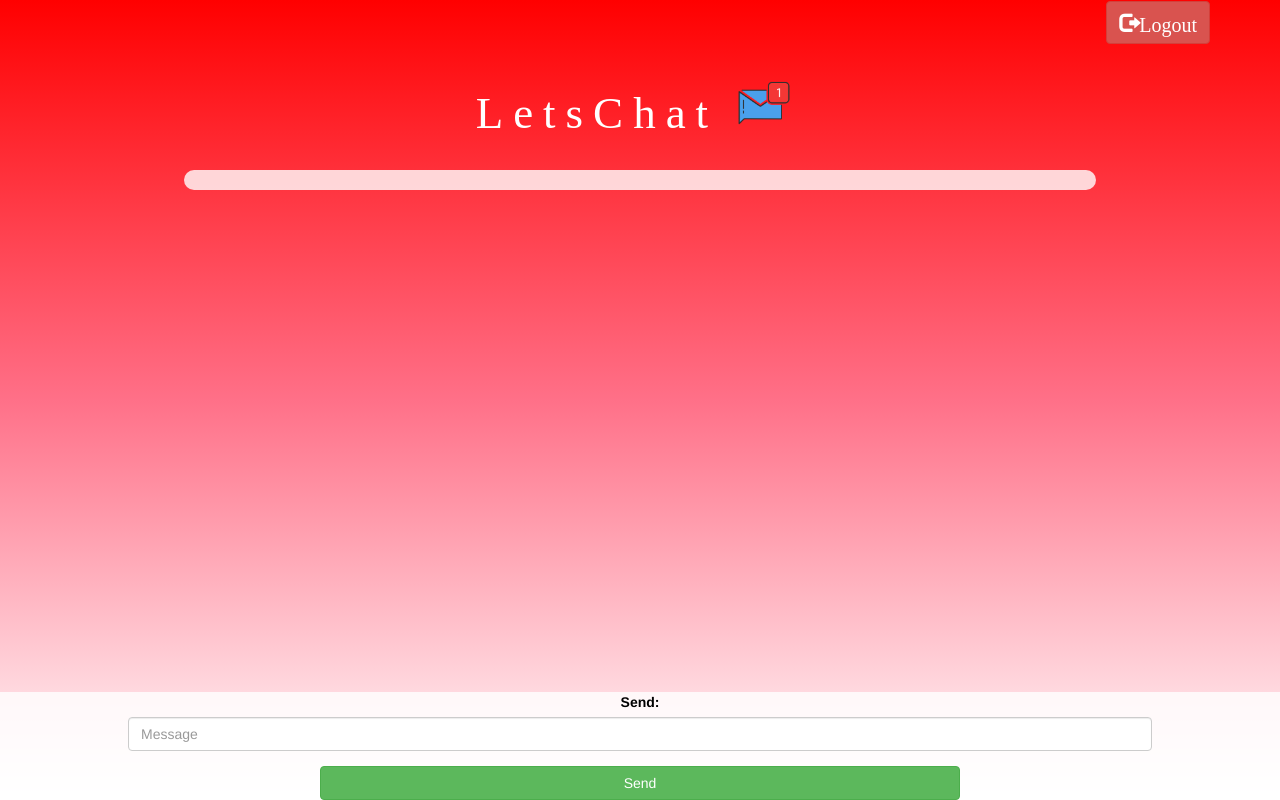
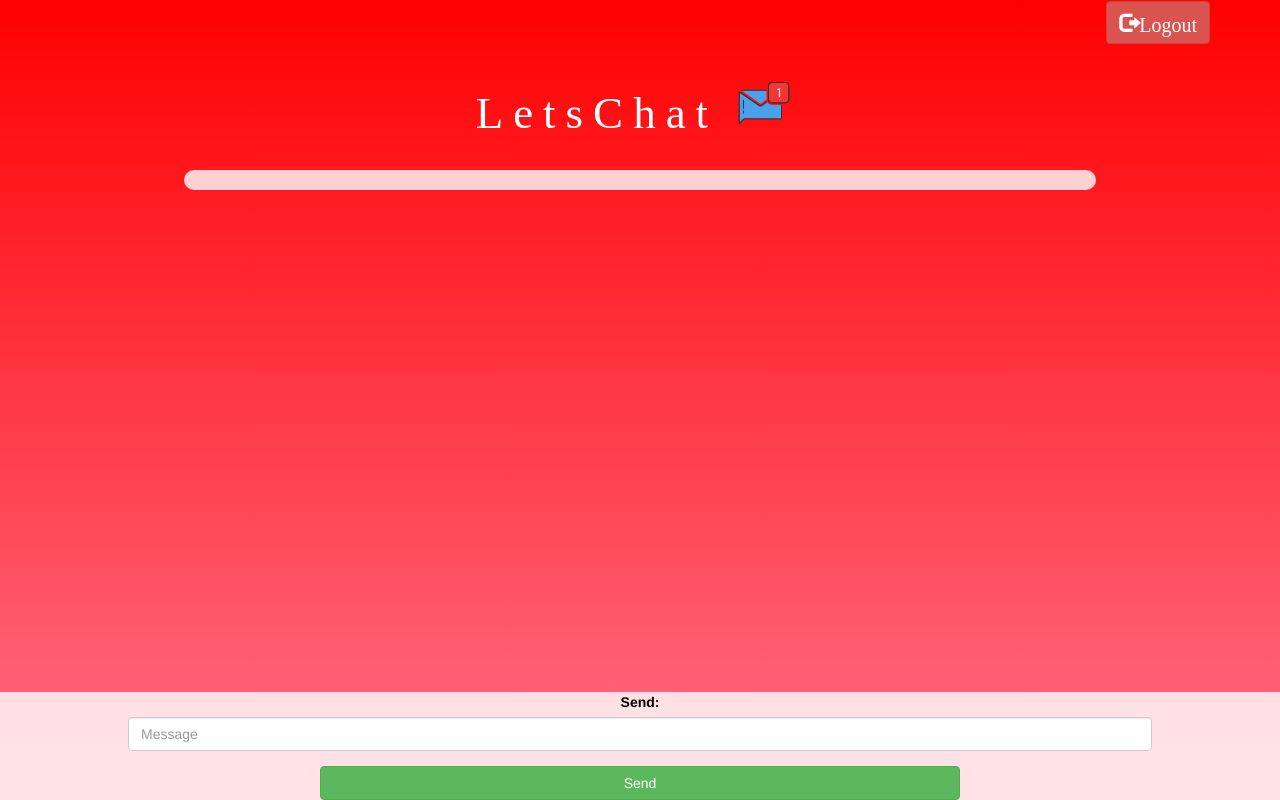
Before and after one commit to gayatrirajam/letschatapp, a plain HTML site: page letschat_page.html in a window 1280 px wide. Drawn offline with nearby package versions, Linux system fonts and the light colour scheme; no server answers; a web font is replaced by a local one.

Commit message:
Add files via upload

```diff
--- a/letschat.css
+++ b/letschat.css
@@ -4,7 +4,7 @@
     text-align: center;
 }
 #page_body{
-	background: linear-gradient(red 0%, rgb(255, 112, 136),white 100%);
+	background: linear-gradient(red 0%, rgb(255, 112, 136) 100%);
     color: azure;
     text-align: center;
 }
```
